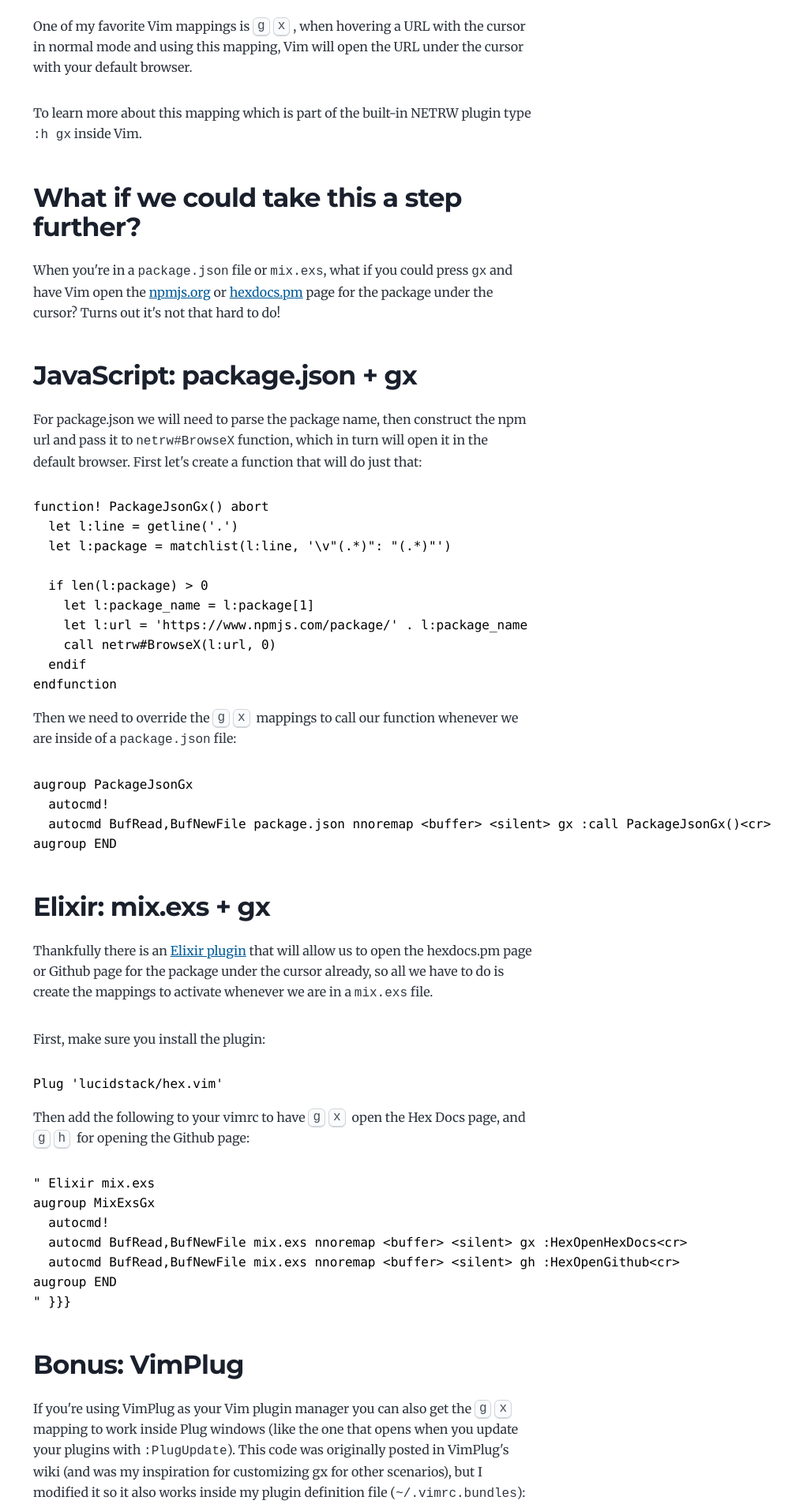
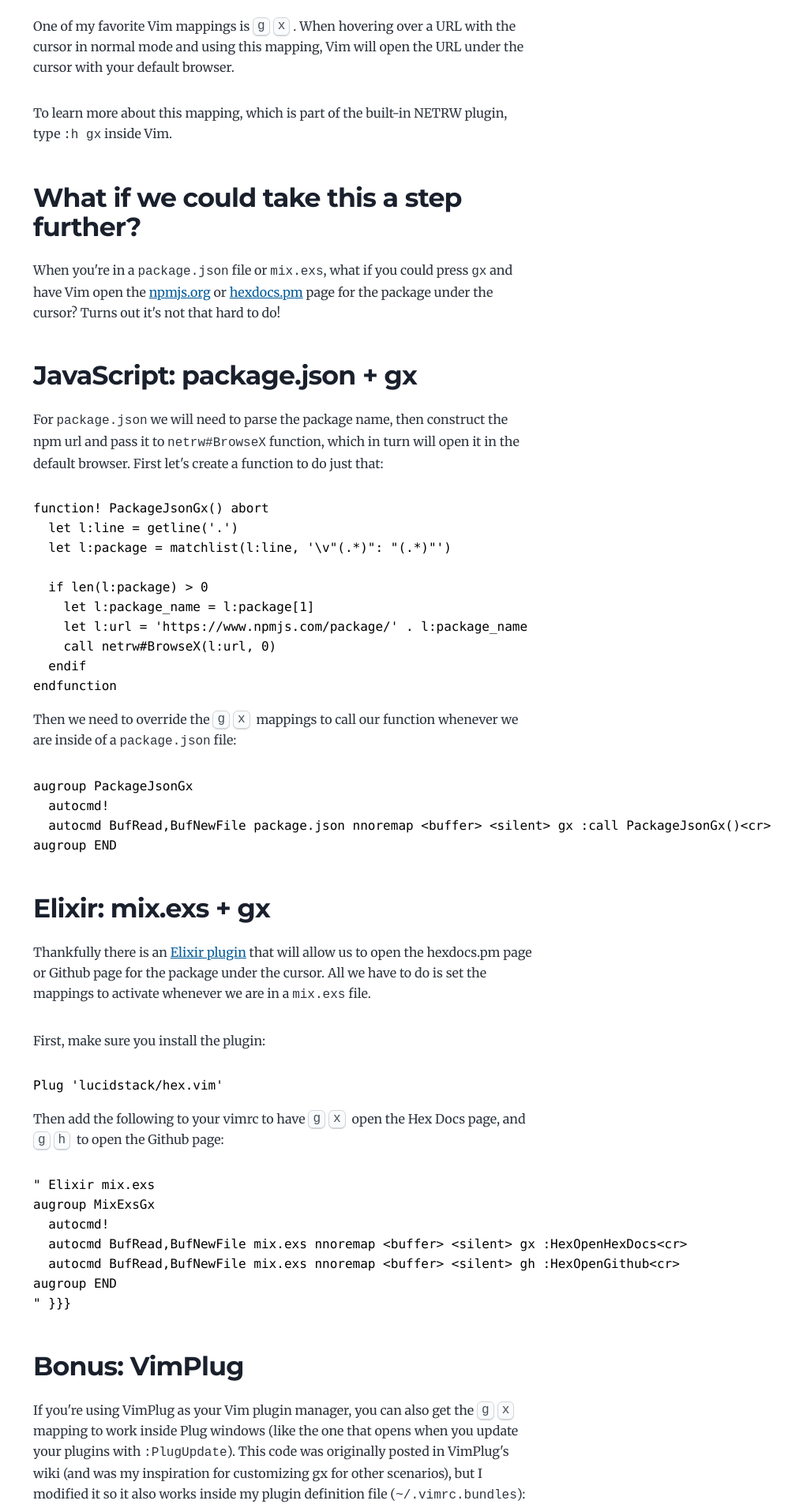
Before and after one commit to dkarter/retrovertigo, a Gatsby site: page /customize-vims-gx-mapping/ in a window 1280 px wide. Shown: the part 220-2130 px from the top of the page at 79% size, without its empty margins (282-1280 px from the left). Built offline with nearby package versions, Linux system fonts and the light colour scheme; Gatsby itself is replaced by a stand-in of ours; some packages are replaced by stand-ins of ours; code samples lack their colours.

Commit message:
Minor proofing changes

````diff
--- a/content/blog/customize-vims-gx-mapping/index.md
+++ b/content/blog/customize-vims-gx-mapping/index.md
@@ -4,9 +4,9 @@ date: 2021-02-28
 title: "Customize Vim's gx mapping"
 ---
 
-One of my favorite Vim mappings is <kbd>g</kbd><kbd>x</kbd>, when hovering a URL with the cursor in normal mode and using this mapping, Vim will open the URL under the cursor with your default browser.
+One of my favorite Vim mappings is <kbd>g</kbd><kbd>x</kbd>. When hovering over a URL with the cursor in normal mode and using this mapping, Vim will open the URL under the cursor with your default browser.
 
-To learn more about this mapping which is part of the built-in NETRW plugin type `:h gx` inside Vim.
+To learn more about this mapping, which is part of the built-in NETRW plugin, type `:h gx` inside Vim.
 
 ## What if we could take this a step further?
 
@@ -14,7 +14,7 @@ When you're in a `package.json` file or `mix.exs`, what if you could press `gx`
 
 ## JavaScript: package.json + gx
 
-For package.json we will need to parse the package name, then construct the npm url and pass it to `netrw#BrowseX` function, which in turn will open it in the default browser. First let's create a function that will do just that:
+For `package.json` we will need to parse the package name, then construct the npm url and pass it to `netrw#BrowseX` function, which in turn will open it in the default browser. First let's create a function to do just that:
 
 ```vim
 function! PackageJsonGx() abort
@@ -39,7 +39,7 @@ augroup END
 ```
 
 ## Elixir: mix.exs + gx
-Thankfully there is an [Elixir plugin](https://github.com/lucidstack/hex.vim) that will allow us to open the hexdocs.pm page or Github page for the package under the cursor already, so all we have to do is create the mappings to activate whenever we are in a `mix.exs` file.
+Thankfully there is an [Elixir plugin](https://github.com/lucidstack/hex.vim) that will allow us to open the hexdocs.pm page or Github page for the package under the cursor. All we have to do is set the mappings to activate whenever we are in a `mix.exs` file.
 
 First, make sure you install the plugin:
 
@@ -47,7 +47,7 @@ First, make sure you install the plugin:
 Plug 'lucidstack/hex.vim'
 ```
 
-Then add the following to your vimrc to have <kbd>g</kbd><kbd>x</kbd> open the Hex Docs page, and <kbd>g</kbd><kbd>h</kbd> for opening the Github page:
+Then add the following to your vimrc to have <kbd>g</kbd><kbd>x</kbd> open the Hex Docs page, and <kbd>g</kbd><kbd>h</kbd> to open the Github page:
 
 ```vim
 " Elixir mix.exs
@@ -61,7 +61,7 @@ augroup END
 
 
 ## Bonus: VimPlug
-If you're using VimPlug as your Vim plugin manager you can also get the <kbd>g</kbd><kbd>x</kbd> mapping to work inside Plug windows (like the one that opens when you update your plugins with `:PlugUpdate`). This code was originally posted in VimPlug's wiki (and was my inspiration for customizing gx for other scenarios), but I modified it so it also works inside my plugin definition file (`~/.vimrc.bundles`):
+If you're using VimPlug as your Vim plugin manager, you can also get the <kbd>g</kbd><kbd>x</kbd> mapping to work inside Plug windows (like the one that opens when you update your plugins with `:PlugUpdate`). This code was originally posted in VimPlug's wiki (and was my inspiration for customizing gx for other scenarios), but I modified it so it also works inside my plugin definition file (`~/.vimrc.bundles`):
 
 ```vim
 " For VimPlug
@@ -97,4 +97,4 @@ augroup PlugGxGroup
 augroup END
 ```
 
-Hope you find it this post useful and that it inspires you to customize <kbd>g</kbd><kbd>x</kbd> to support your favorite package manager / programming language. If you do write your own customization please [@/DM me on Twitter](https://twitter.com/dorian_escplan) - I'm interested to hear what you come up with.
+Hope you find it this post useful and that it inspires you to customize <kbd>g</kbd><kbd>x</kbd> to support your favorite package manager / programming language. If you do write your own customization please [@/DM me on Twitter](https://twitter.com/dorian_escplan) - I'm interested in hearing what you come up with!
````
